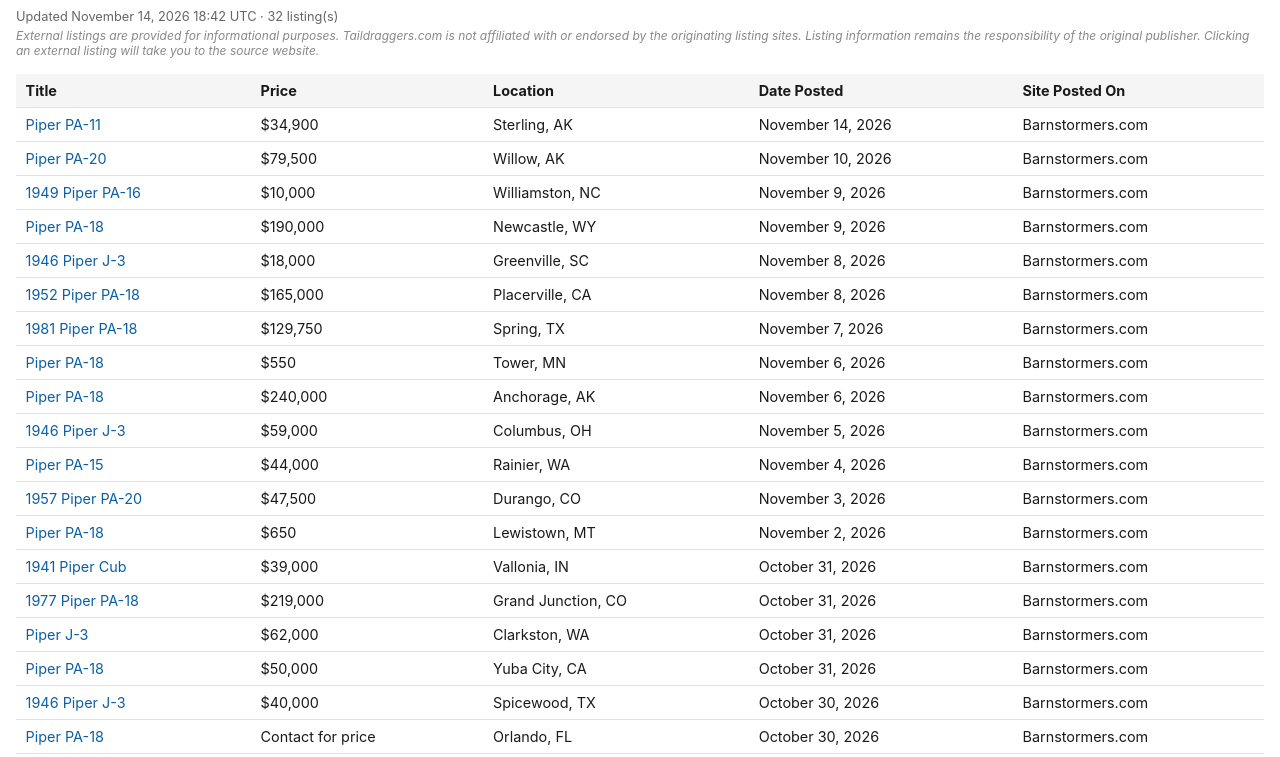
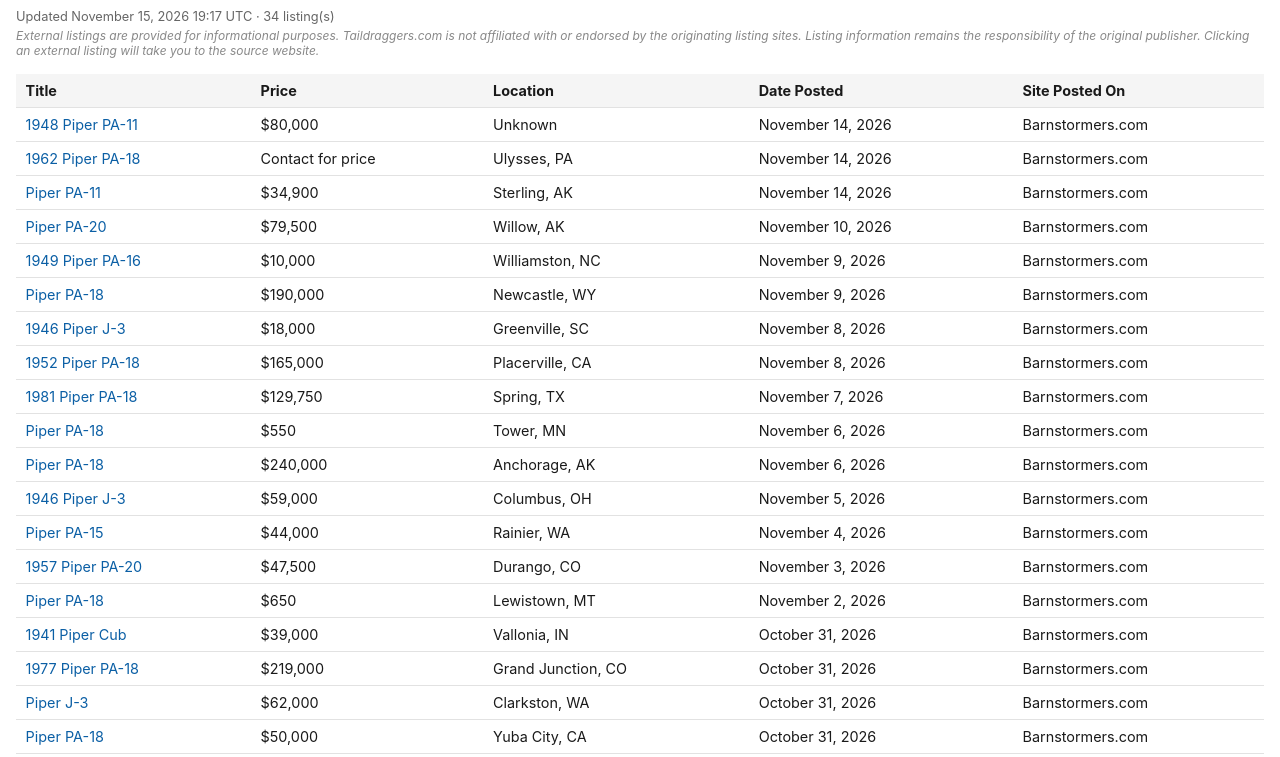
Before and after one commit to taildraggers/piper, a plain HTML site: page docs/index.html in a window 1280 px wide. Shown: the part 43-800 px from the top of the page. Drawn offline with Linux system fonts and the light colour scheme.

Commit message:
Update Piper listings (2026-11-15)

```diff
--- a/docs/index.html
+++ b/docs/index.html
@@ -76,13 +76,15 @@
 </head>
 <body>
   <h1>Other Piper Ads on the Web</h1>
-  <div class="updated">Updated November 14, 2026 18:42 UTC &middot; 32 listing(s)</div>
+  <div class="updated">Updated November 15, 2026 19:17 UTC &middot; 34 listing(s)</div>
   <div class="disclaimer">External listings are provided for informational purposes. Taildraggers.com is not affiliated with or endorsed by the originating listing sites. Listing information remains the responsibility of the original publisher. Clicking an external listing will take you to the source website.</div>
   <table>
     <thead>
       <tr><th>Title</th><th>Price</th><th>Location</th><th>Date Posted</th><th>Site Posted On</th></tr>
     </thead>
     <tbody>
+        <tr><td><a href="https://www.barnstormers.com/classified-2083839-1948-Piper-PA11-Cub-Special.html" target="_blank" rel="noopener noreferrer">1948 Piper PA-11</a></td><td>$80,000</td><td>Unknown</td><td>November 14, 2026</td><td>Barnstormers.com</td></tr>
+        <tr><td><a href="https://www.barnstormers.com/classified-2059976-Super-Cub-PA-18-1962-150-hp.html" target="_blank" rel="noopener noreferrer">1962 Piper PA-18</a></td><td>Contact for price</td><td>Ulysses, PA</td><td>November 14, 2026</td><td>Barnstormers.com</td></tr>
         <tr><td><a href="https://www.barnstormers.com/classified-2083727-Piper-PA-11-90.html" target="_blank" rel="noopener noreferrer">Piper PA-11</a></td><td>$34,900</td><td>Sterling, AK</td><td>November 14, 2026</td><td>Barnstormers.com</td></tr>
         <tr><td><a href="https://www.barnstormers.com/classified-2064549-Piper-PA-20-Pacer-—-160-HP.html" target="_blank" rel="noopener noreferrer">Piper PA-20</a></td><td>$79,500</td><td>Willow, AK</td><td>November 10, 2026</td><td>Barnstormers.com</td></tr>
         <tr><td><a href="https://www.barnstormers.com/classified-2082782-CA1949-PIPER-CLIPPER-PA-16.html" target="_blank" rel="noopener noreferrer">1949 Piper PA-16</a></td><td>$10,000</td><td>Williamston, NC</td><td>November 9, 2026</td><td>Barnstormers.com</td></tr>
```
